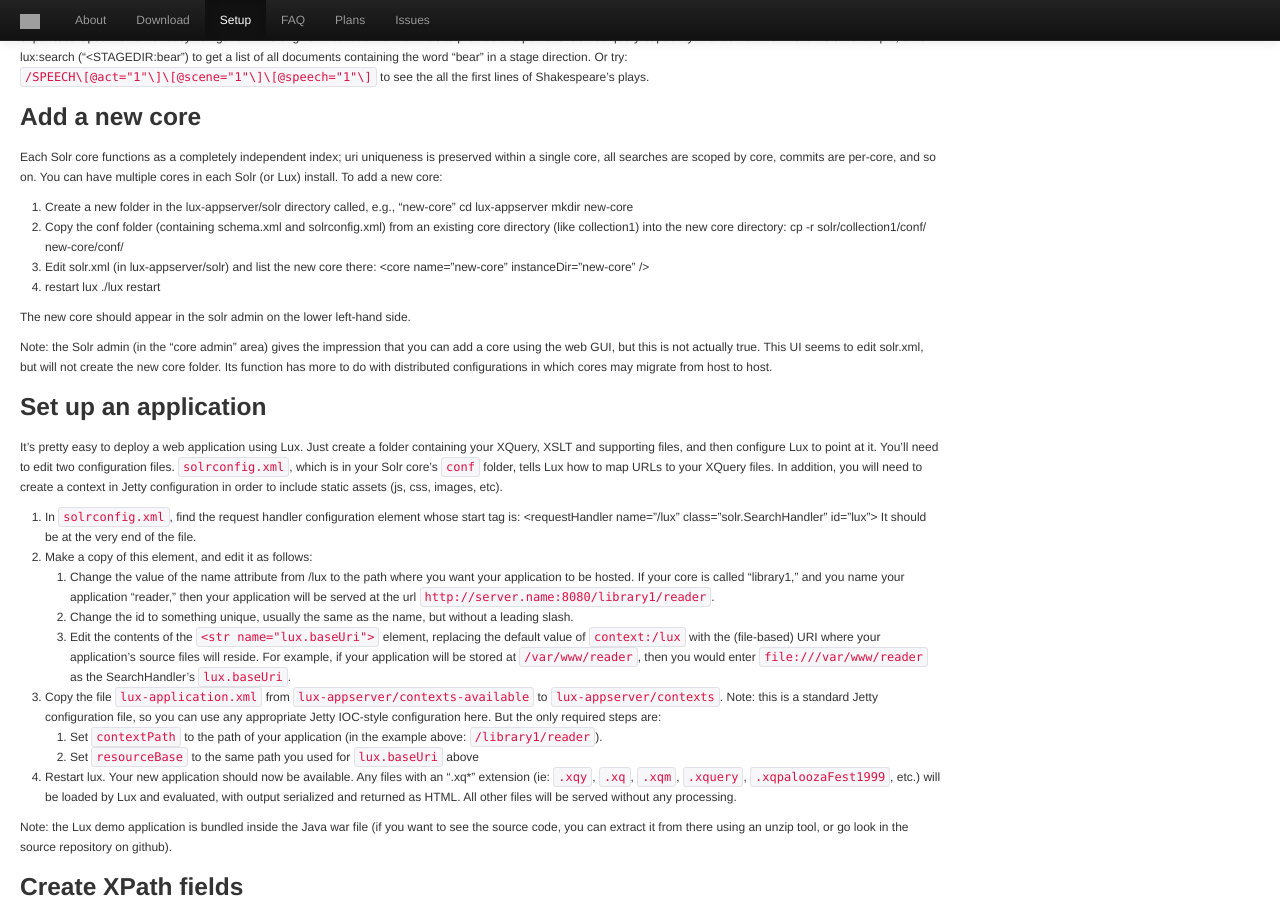
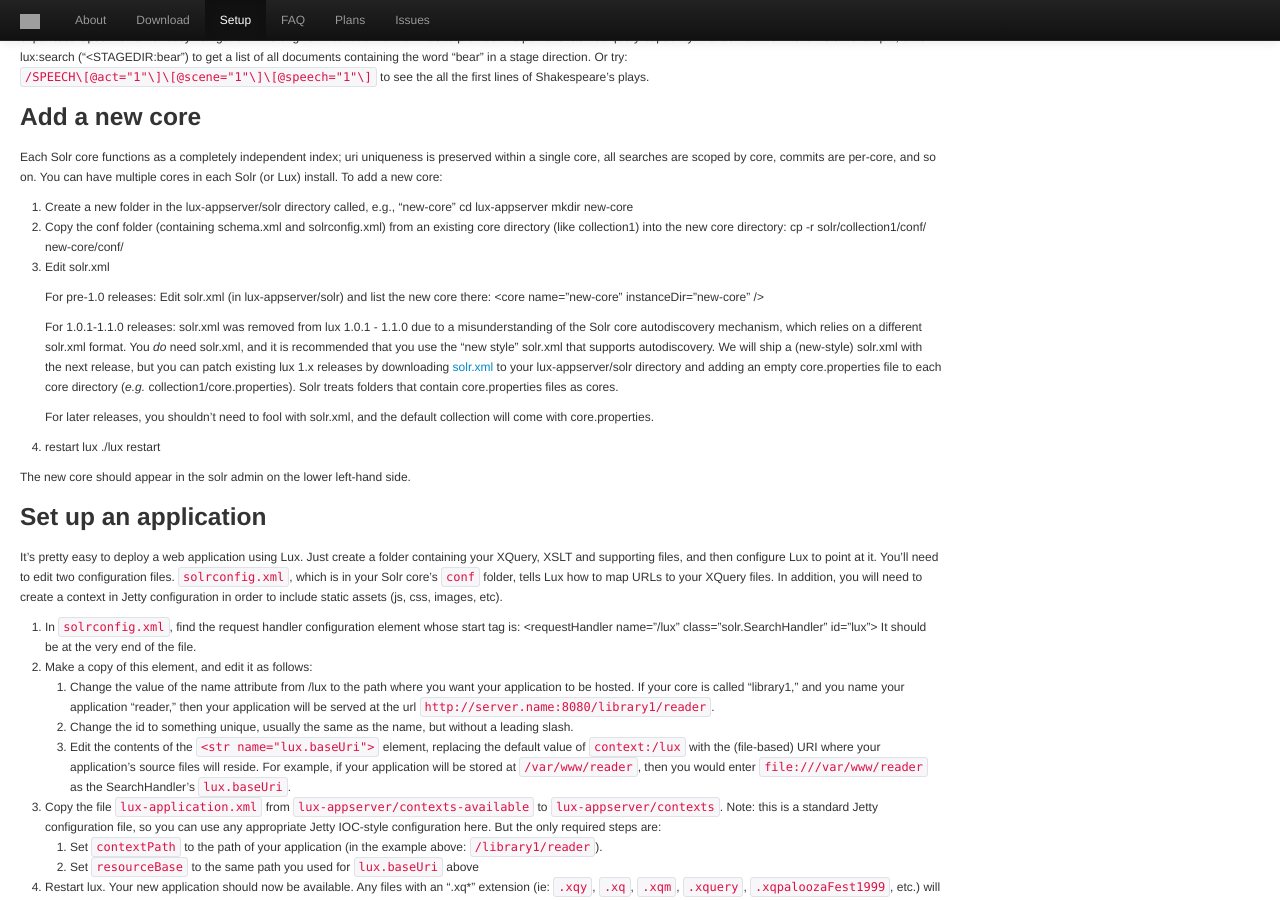
Before and after one commit to msokolov/lux, a Jekyll site: the page built from doc/SETUP.md, in a window 1280 px wide and 900 px high, scrolled down 983 px. Built offline with Jekyll 4.4.1, drawn with Linux system fonts in a browser that asks for light colours; grey boxes are pictures that could not be loaded.

Commit message:
instructions for patching solr.xml

```diff
--- a/doc/SETUP.md
+++ b/doc/SETUP.md
@@ -114,18 +114,25 @@
 2. Copy the conf folder (containing schema.xml and solrconfig.xml) from an
 existing core directory (like collection1) into the new core directory:
          cp -r solr/collection1/conf/ new-core/conf/
-3. Edit solr.xml (in lux-appserver/solr) and list the new core there:
+3. Edit solr.xml
+
+    For pre-1.0 releases: Edit solr.xml (in lux-appserver/solr) and list the new core there:
       &lt;core name="new-core" instanceDir="new-core" />
+
+    For 1.0.1-1.1.0 releases: solr.xml was removed from lux 1.0.1 - 1.1.0 due to a misunderstanding
+of the Solr core autodiscovery mechanism, which relies on a different
+solr.xml format.  You *do* need solr.xml, and it is recommended that you
+use the "new style" solr.xml that supports autodiscovery.  We will ship a
+(new-style) solr.xml with the next release, but you can patch existing lux 1\.x releases by downloading
+[solr.xml](https://github.com/msokolov/lux-appserver/tree/master/solr/solr.xml)
+to your lux-appserver/solr directory and adding an empty core.properties file to each core directory (*e.g.* collection1/core.properties).  Solr treats folders that contain core.properties files as cores.
+
+    For later releases, you shouldn't need to fool with solr.xml, and the default collection will come with core.properties.
+
 4. restart lux
    ./lux restart
 
 The new core should appear in the solr admin on the lower left-hand side.
-
-Note: the Solr admin (in the "core admin" area) gives the impression that
-you can add a core using the web GUI, but this is not actually true.  This
-UI seems to edit solr.xml, but will not create the new core folder.  Its
-function has more to do with distributed configurations in which cores may
-migrate from host to host.
 
 ### Set up an application
 
```
